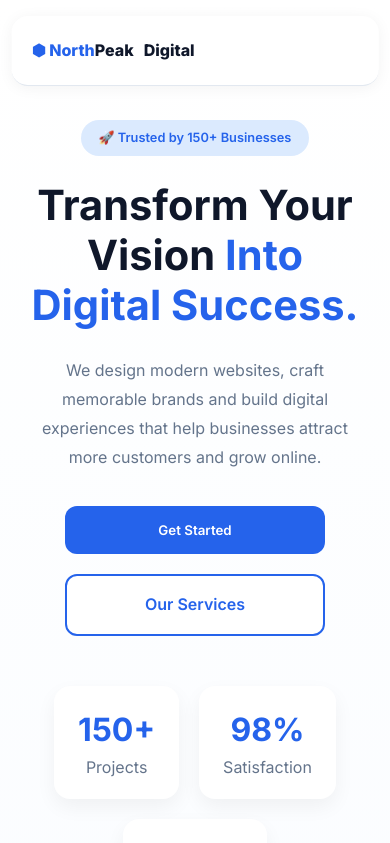
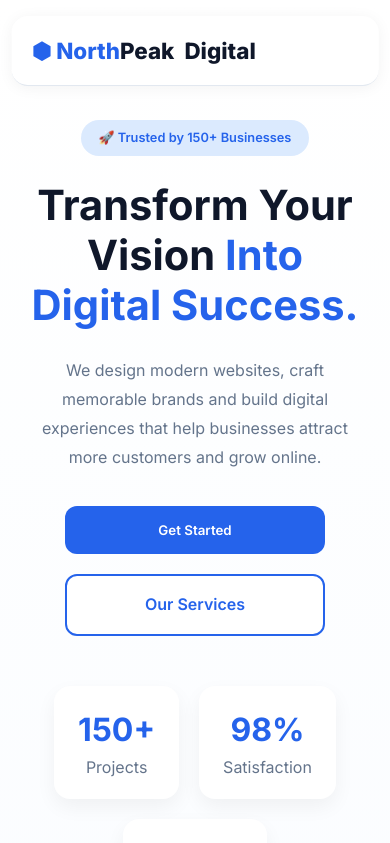
Before and after one commit to Shukan28/NorthPeak-Digital, a React (Vite) app: page / in a window 390 px wide. Shown: the top 843 px of the page. Built offline with nearby package versions, Linux system fonts and the light colour scheme.

Commit message:
Polishing

```diff
--- a/src/components/Navbar.css
+++ b/src/components/Navbar.css
@@ -89,7 +89,7 @@
     }
 
     .logo {
-        font-size: 1rem;
+        font-size: 1.4rem;
     }
 
     .nav-links {
```
